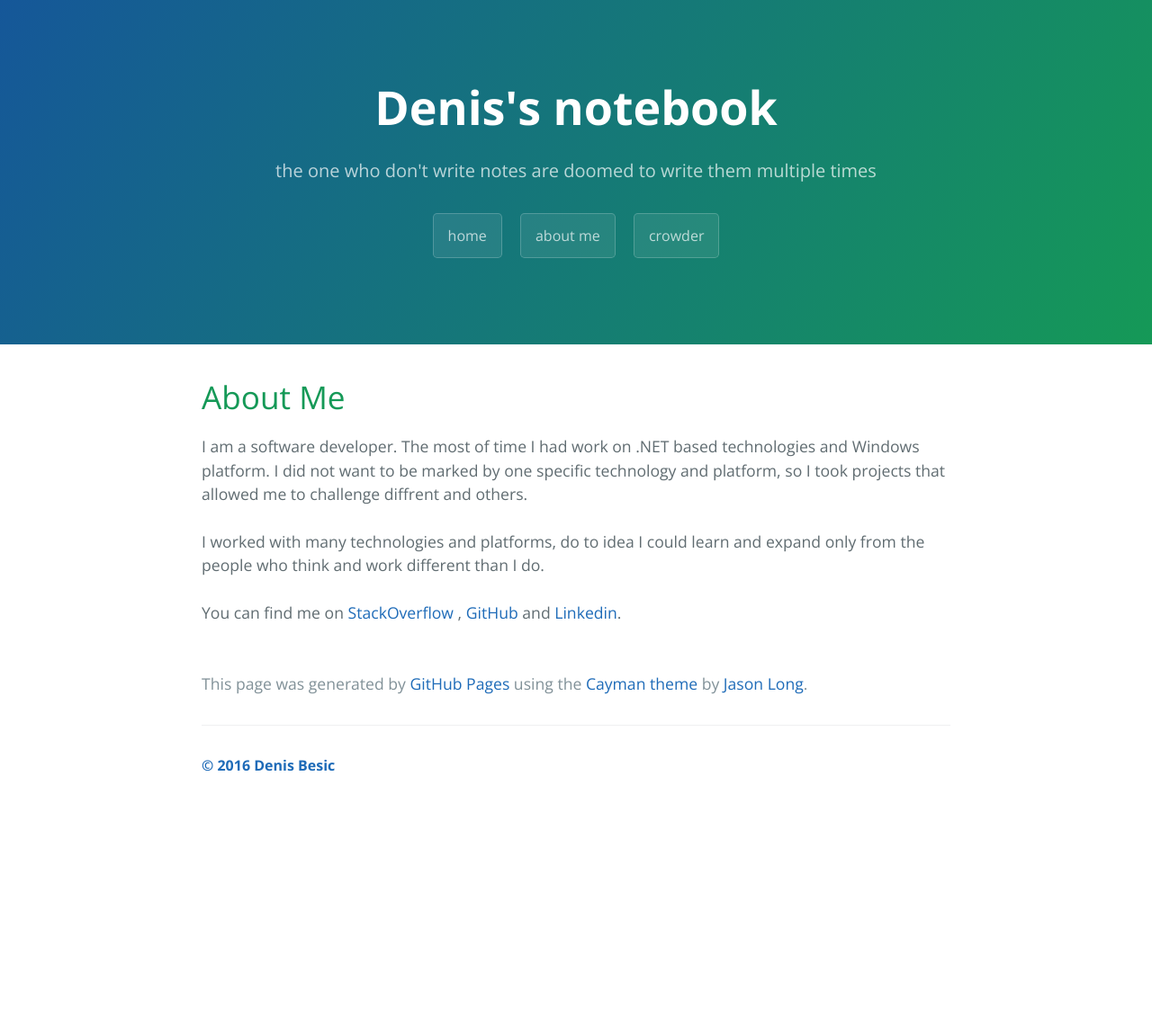
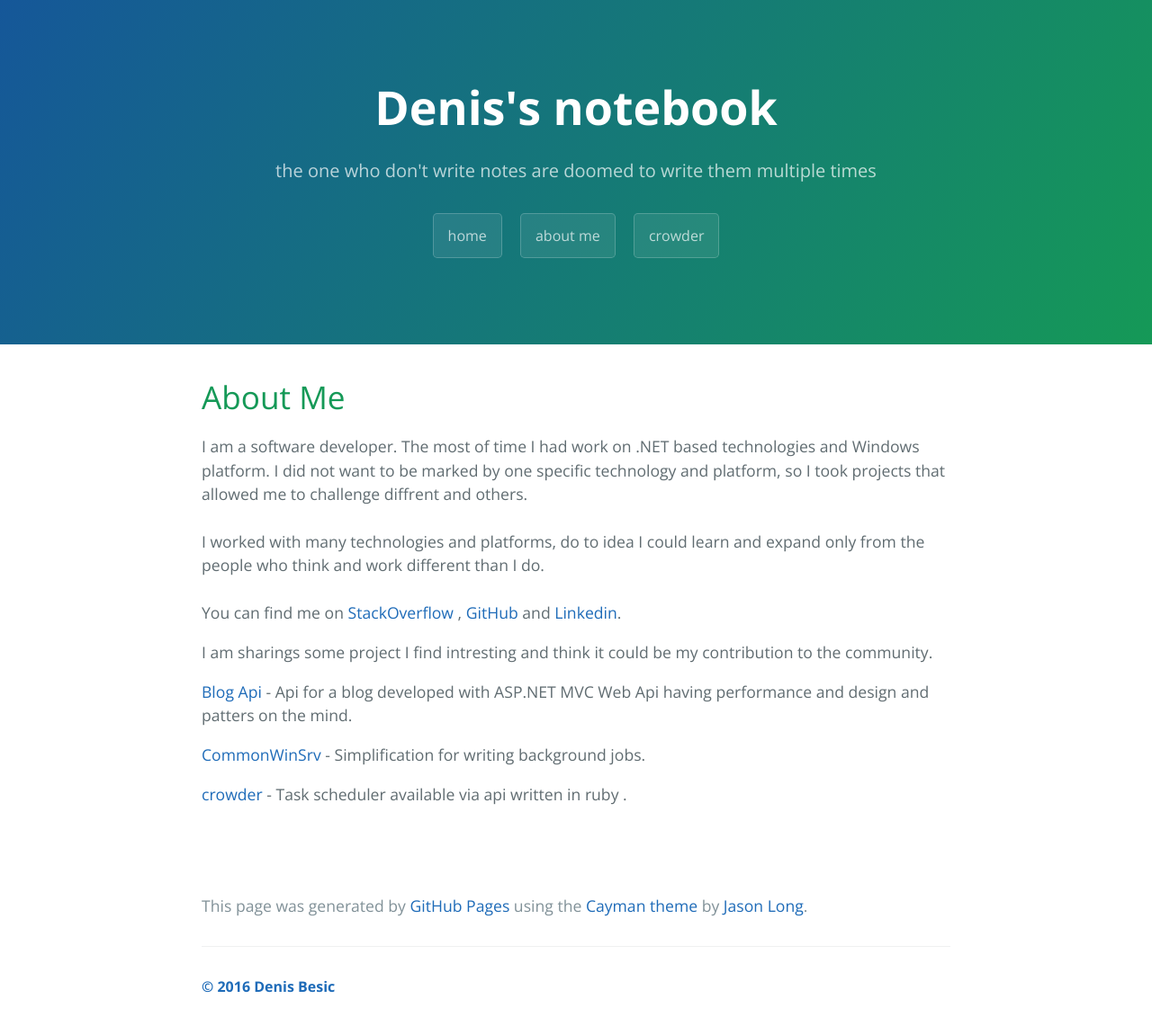
Before and after one commit to denza/blog, a Jekyll site: the page built from about.html, in a window 1280 px wide. Shown: the whole page at 90% size. Built offline with Jekyll 4.4.1, drawn with Linux system fonts in a browser that asks for light colours; before the commit the page ends 900 px from its top, so only the background shows below that.

Commit message:
Adding open source projects

```diff
--- a/about.html
+++ b/about.html
@@ -11,6 +11,15 @@ title: {{ site.name }}
 	I worked with many technologies and platforms, do to idea I could learn and expand only from the people who think and work different than I do.
 	<br /><br />
 	You can find me on <a href="http://stackoverflow.com/users/525174/denis-besic">StackOverflow</a> , <a href="http://github.com/denza">GitHub</a>  and <a href="http://ba.linkedin.com/in/besicdenis">Linkedin</a>.
+	<br />
+
+	<p>I am sharings some project I find intresting and think it could be my contribution to the community.</p>
+
+	<p><a href="https://github.com/denza/blog-api">Blog Api</a> - Api for a blog developed with ASP.NET MVC Web Api having performance and design and patters on the mind.</p>
+
+	<p><a href="https://github.com/denza/CommonWinSrv">CommonWinSrv</a> - Simplification for writing background jobs.</p>
+
+	<p><a href="https://github.com/denza/crowder">crowder</a> - Task scheduler available via api written in ruby .</p>
 	<br /><br /><br />
 	<span class="site-footer-credits">This page was generated by <a href="https://pages.github.com">GitHub Pages</a> using the <a href="https://github.com/pietromenna/jekyll-cayman-theme">Cayman theme</a> by <a href="http://github.com/jasonlong">Jason Long</a>.</span>
 </div>
```
Lines whose indentation alone changed are shown as unchanged.
